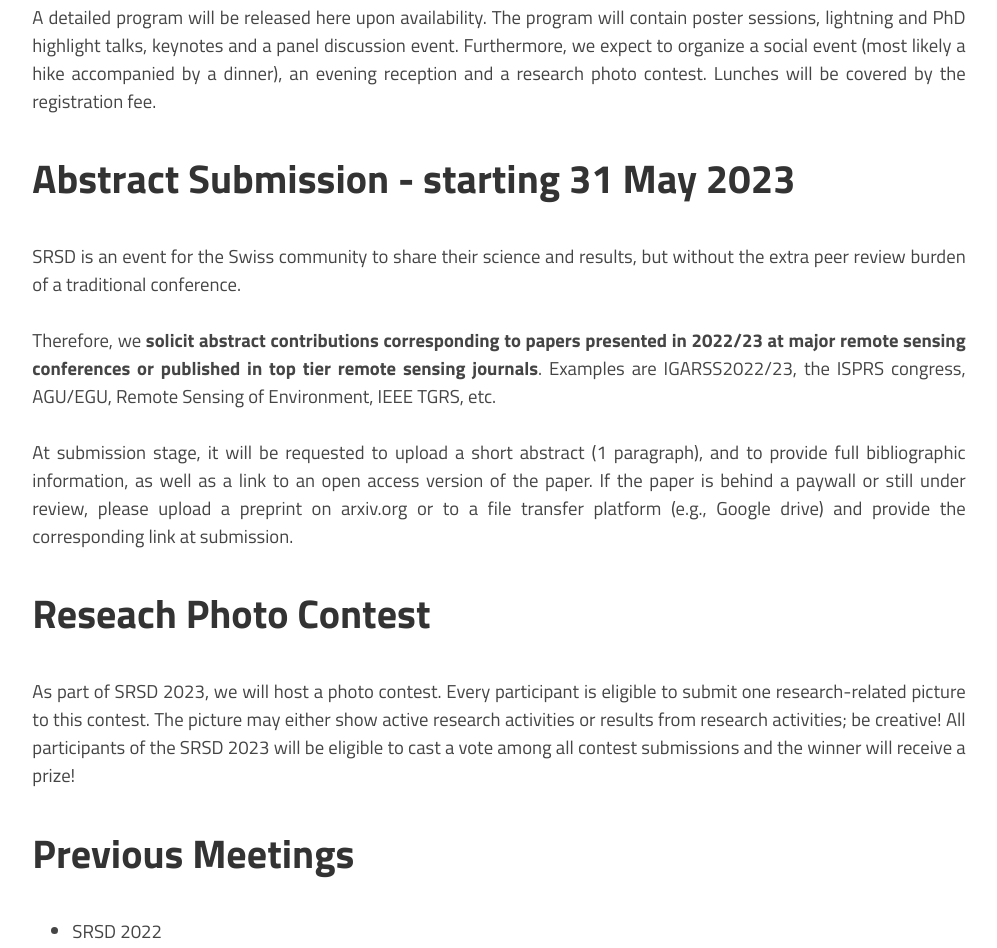
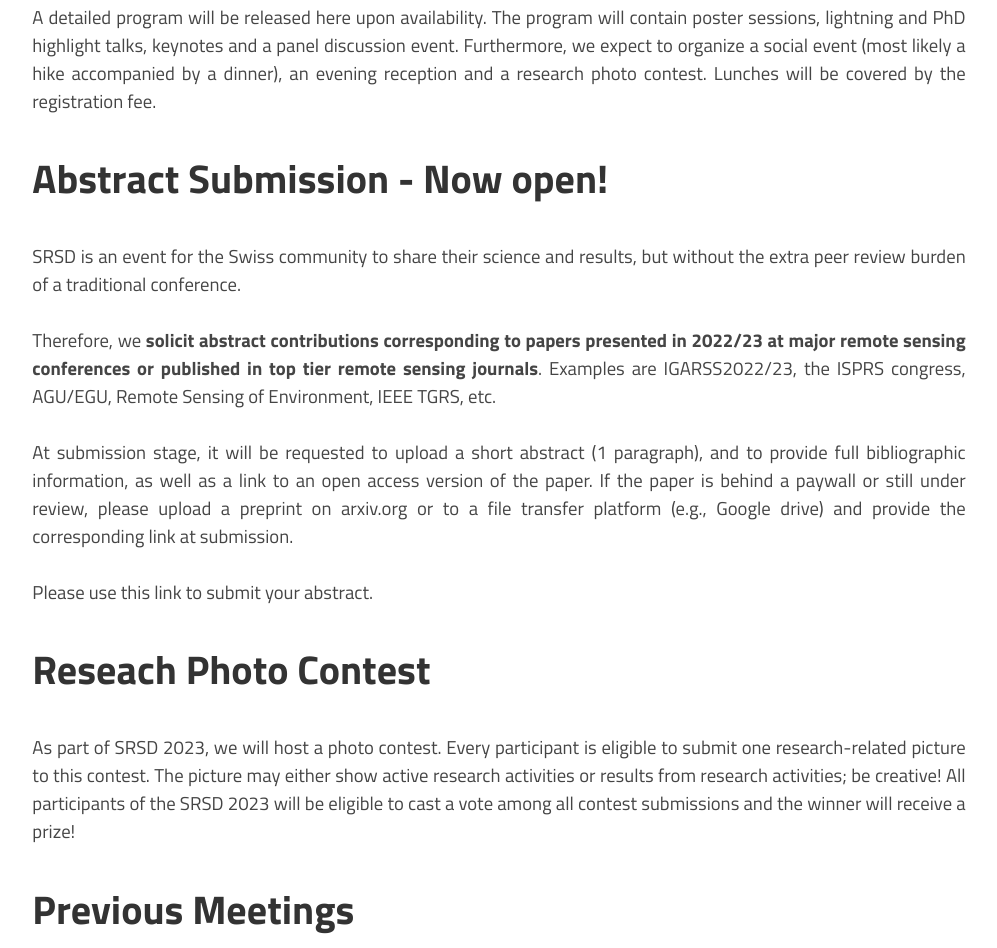
Before and after one commit to swiss-remote-sensing-days/swiss-remote-sensing-days.github.io, a plain HTML site: page index.html in a window 1280 px wide. Shown: the part 2379-3327 px from the top of the page, without its empty margins (141-1138 px from the left). Drawn offline with Linux system fonts and the light colour scheme.

Commit message:
abstract submission open

```diff
--- a/index.html
+++ b/index.html
@@ -120,7 +120,7 @@
 
 
       <!-- abstract section -->
-      <h2 id="abstract_submission">Abstract Submission - starting 31 May 2023</h2>
+      <h2 id="abstract_submission">Abstract Submission - Now open!</h2>
       <div>
         SRSD is an event for the Swiss community to share their science and results, but without the extra
         peer review burden of a traditional conference.
@@ -128,6 +128,7 @@
         Therefore, we <b>solicit abstract contributions corresponding to papers presented in 2022/23 at major remote sensing conferences or published in top tier remote sensing journals</b>. Examples are IGARSS2022/23, the ISPRS congress, AGU/EGU, Remote Sensing of Environment, IEEE TGRS, etc.
         <br><br>
         At submission stage, it will be requested to upload a short abstract (1 paragraph), and to provide full bibliographic information, as well as a link to an open access version of the paper. If the paper is behind a paywall or still under review, please upload a preprint on arxiv.org or to a file transfer platform (e.g., Google drive) and provide the corresponding link at submission.
+	<br><br>Please use this <a href="https://forms.gle/KwDcSei4kfS9caw16">link</a> to submit your abstract.
       </div>
 
       <!-- Photo contest section -->
```
